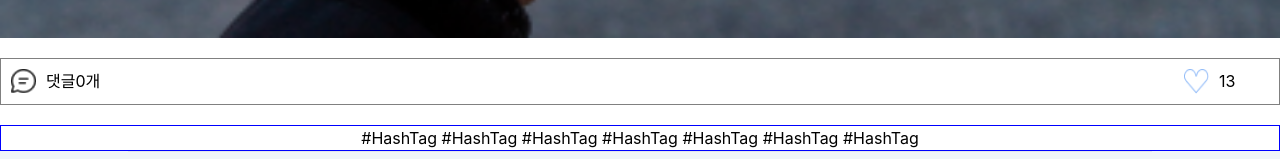
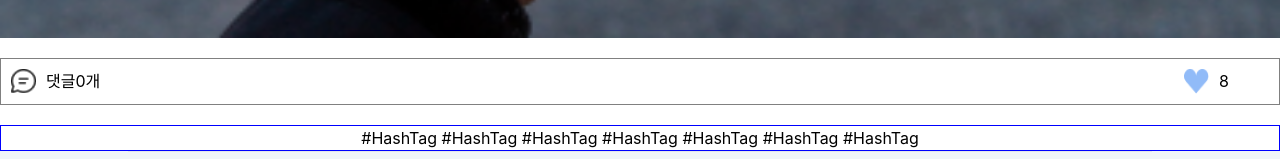
Before and after one commit to rhquddnr95/hg_front, a React (Create React App) app: page /1/1 in a window 1280 px wide. Shown: the part 1358-1517 px from the top of the page. Built offline with nearby package versions, Linux system fonts and the light colour scheme; what react-geocode would draw is missing.

Commit message:
Test : 좋아요 컴포넌트 더미데이터 추가

```diff
--- a/src/components/post/PostLikes.tsx
+++ b/src/components/post/PostLikes.tsx
@@ -10,9 +10,26 @@ type PostLikesProps = {
   initialLikesCount?: number;
 };
 
+/** test 더미 데이터 */
+const post1 = {
+  isLike: true,
+  likedPersons: [
+    "김김",
+    "박박",
+    "이이이",
+    "정정정정",
+    "김김",
+    "박박",
+    "이이이",
+    "정정정정",
+  ],
+};
+
 /**좋아요 컴포넌트 */
-const PostLikes = ({ initialLikesCount = 13 }: PostLikesProps) => {
-  const [isLiked, setIsLiked] = useState(false);
+const PostLikes = ({
+  initialLikesCount = post1.likedPersons.length,
+}: PostLikesProps) => {
+  const [isLiked, setIsLiked] = useState(post1.isLike);
   const [likesCount, setLikesCount] = useState(initialLikesCount);
 
   const handleLikeButtonClick = () => {
```
